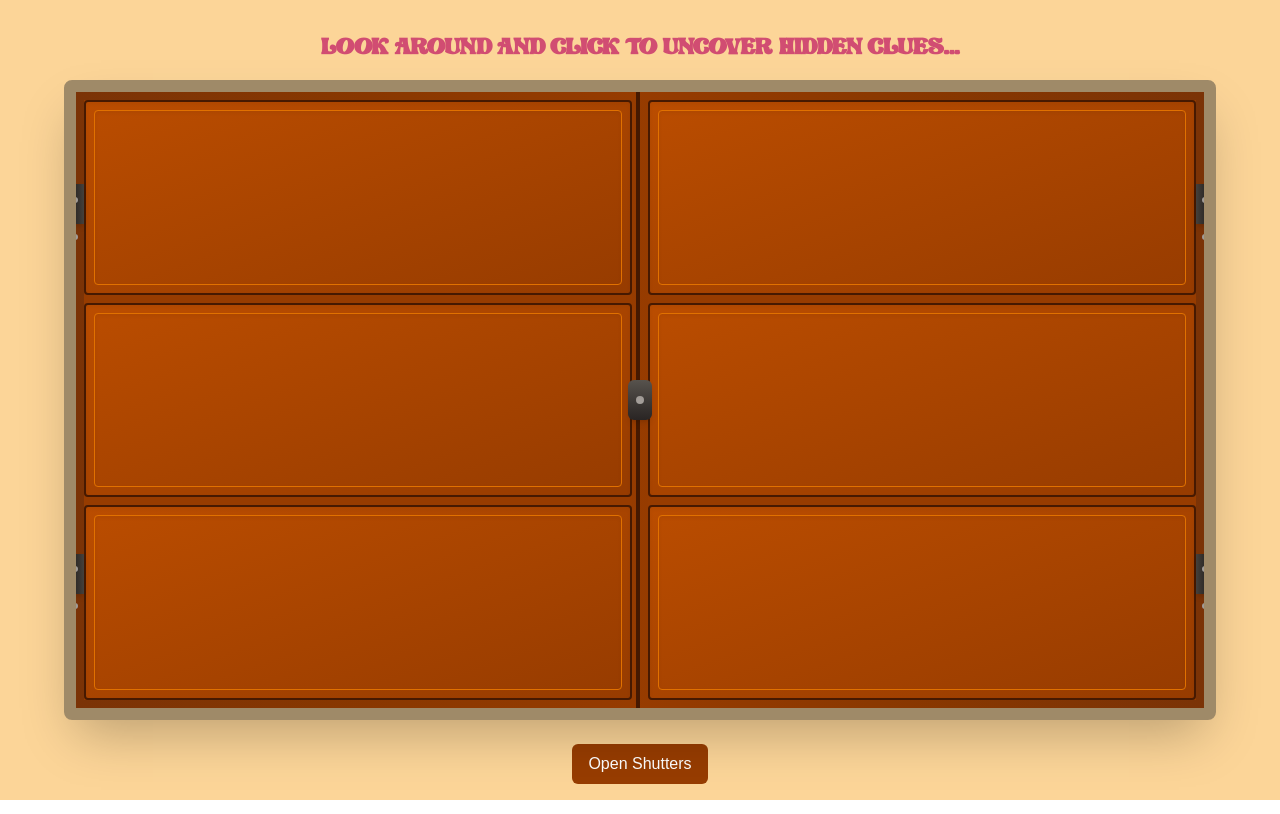
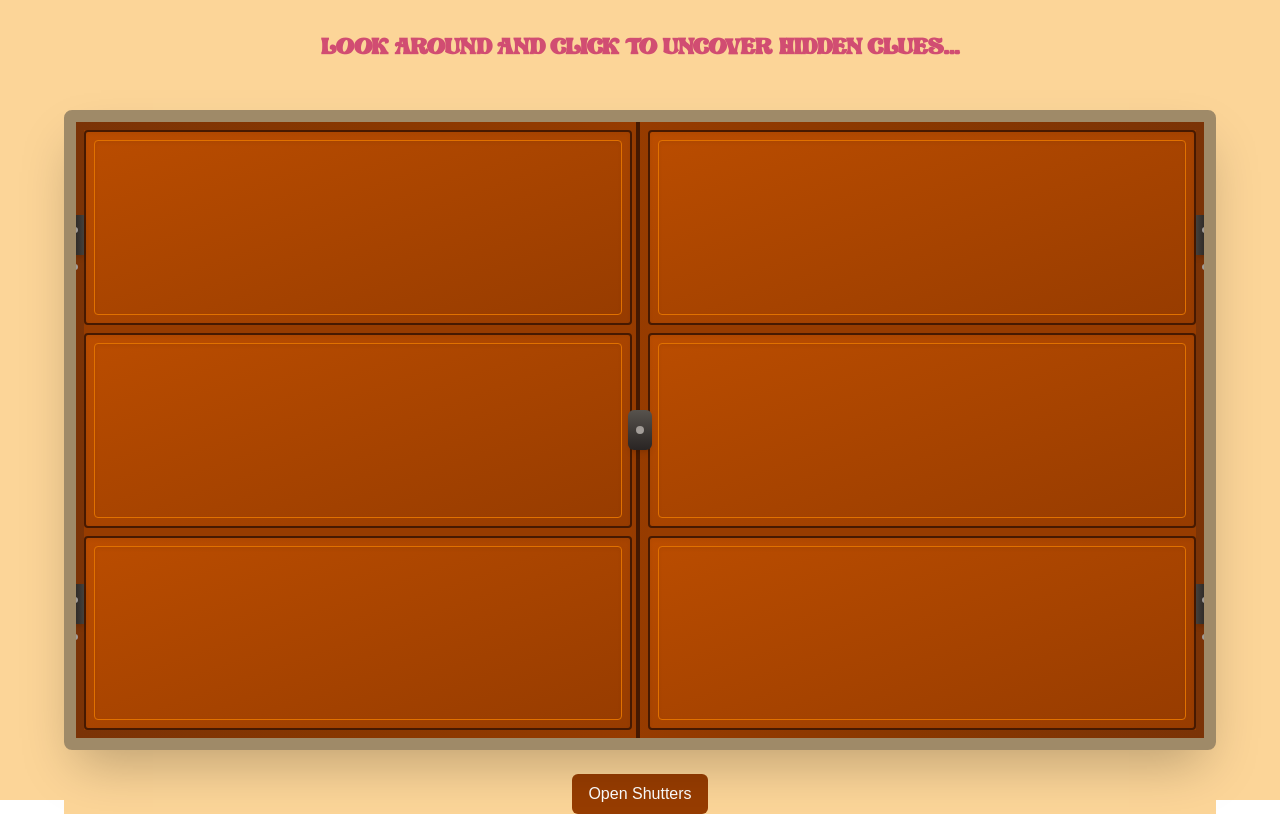
Before and after one commit to kartikeyegupta/ldocartistreveal, a Next.js app: page /hint in a window 1280 px wide. Built offline with nearby package versions, Linux system fonts and the light colour scheme.

Commit message:
text readable from phone

```diff
--- a/app/hint/page.tsx
+++ b/app/hint/page.tsx
@@ -3,15 +3,13 @@ import WindowShutters from '../open-window';
 
 export default function Home() {
   return (
-    <main>
-      <div className="mobile-rotate-container">
-        <div className="relative min-h-screen bg-[#fcd598]">
+    <main className="bg-[#fcd598]">
+      <div className="mobile-rotate-container bg-[#fcd598]">
+        <div className="relative min-h-scree bg-[#fcd598]">
           <div className="absolute top-4 left-0 right-0 text-center font-bold text-[#d14d72] text-xl z-20 p-4 font-['Lovecraft'] mb-[5%]">
             Look around and click to uncover hidden clues...
           </div>
-
-          {/* Only showing the window shutters component */}
-          <WindowShutters/>
+          <WindowShutters />
         </div>
       </div>
     </main>
--- a/app/open-window.tsx
+++ b/app/open-window.tsx
@@ -123,7 +123,7 @@ export default function WindowShutters() {
   return (
     <div className="flex min-h-screen w-full flex-col items-center justify-center p-8 bg-[#fcd598]">
 
-      <div className="relative mx-auto w-full max-w-[90vw] h-[80vh] bg-[#fcd598]">
+      <div className="relative mx-auto w-full max-w-[90vw] h-[80vh] bg-[#fcd598] mt-[5%]">
         {/* Window frame */}
         <div className="relative h-full overflow-hidden rounded-lg border-[1vw] border-stone-700/50 bg-transparent shadow-2xl">
           {/* Window depth effect */}
```
